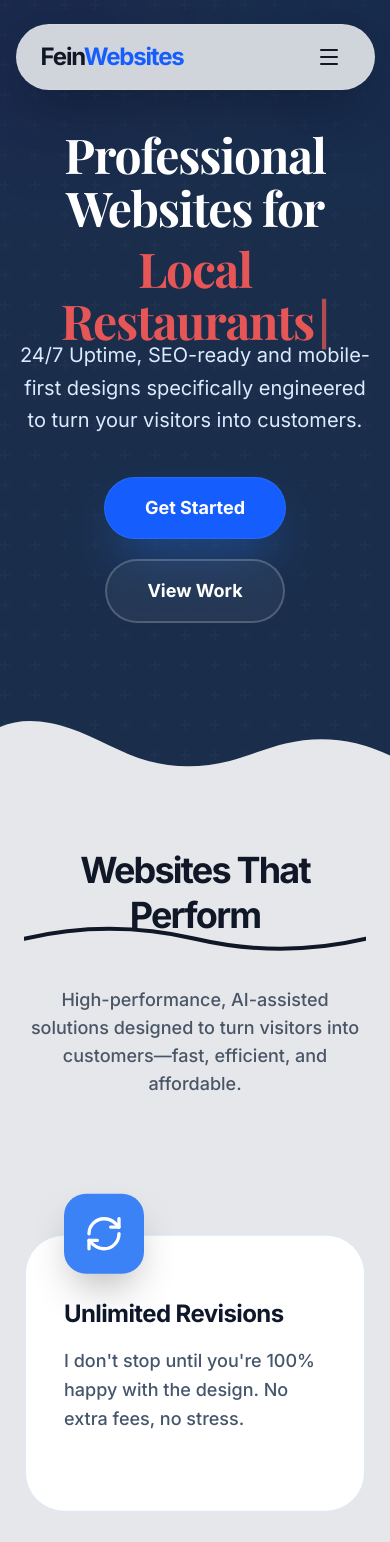
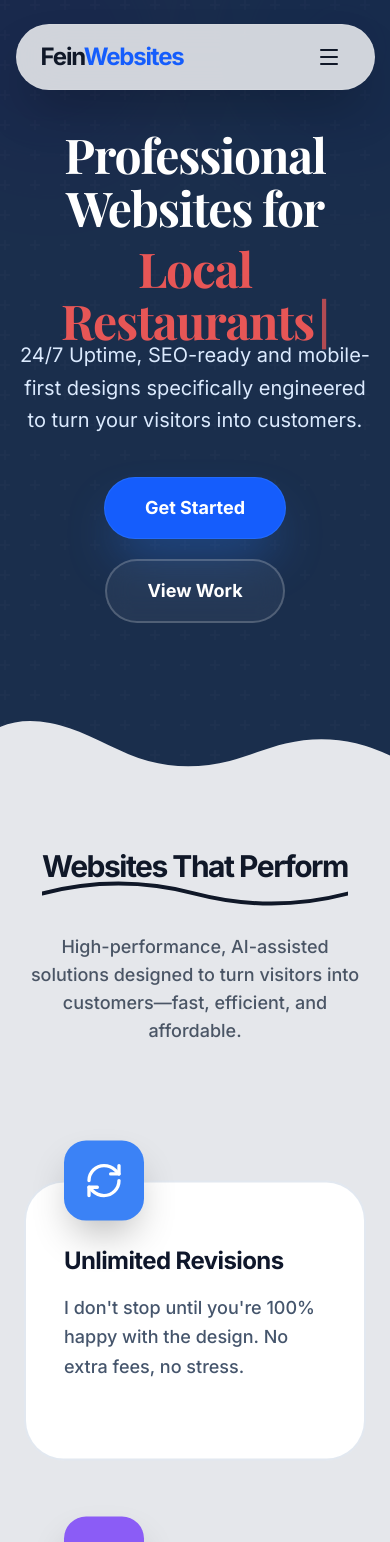
Before and after one commit to justinfei9/FeinWebsites, a React (Vite) app: page / in a window 390 px wide. Shown: the top 1542 px of the page. Built offline with nearby package versions, Linux system fonts and the light colour scheme.

Commit message:
updating services section to be more optimized on mobile

```diff
--- a/components/About.tsx
+++ b/components/About.tsx
@@ -92,13 +92,13 @@ const About: React.FC = () => {
             <div className="relative z-10 rounded-[calc(3.5rem-3px)] overflow-hidden aspect-[4/5] m-[3px]">
               <img
                 src="./content/FounderPic.webp"
-                alt="Justin Fein"
+                alt="Justin Feinman"
                 className="w-full h-full object-cover transition-transform duration-700 group-hover:scale-105"
               />
               <div className="absolute inset-0 bg-gradient-to-t from-blue-900/60 via-blue-900/10 to-transparent opacity-80" />
 
               <div className="absolute bottom-8 left-8 transition-transform duration-500 group-hover:-translate-y-2 text-white">
-                <h3 className="text-3xl font-black tracking-tighter uppercase leading-none drop-shadow-lg">Justin Fein</h3>
+                <h3 className="text-3xl font-black tracking-tighter uppercase leading-none drop-shadow-lg">Justin Feinman</h3>
                 <p className="text-blue-200 font-bold uppercase tracking-widest text-sm mt-2 drop-shadow-md">Owner and Solo Developer</p>
               </div>
             </div>
--- a/components/Services.tsx
+++ b/components/Services.tsx
@@ -50,7 +50,7 @@ const AnimatedUnderlineText = ({ text, isInView }: { text: string; isInView: boo
     <div className="relative inline-block w-fit">
       {/* The Headline with Reveal Animation */}
       <motion.h2
-        className="text-4xl md:text-7xl font-black tracking-tighter leading-tight text-gray-900 dark:text-white"
+        className="text-3xl sm:text-4xl md:text-7xl font-black tracking-tighter leading-tight text-gray-900 dark:text-white"
         initial={{
           opacity: 0,
           clipPath: "inset(0% 100% 0% 0%)" // Fully clipped from the right
@@ -69,7 +69,7 @@ const AnimatedUnderlineText = ({ text, isInView }: { text: string; isInView: boo
       </motion.h2>
 
       {/* The Underline - Deep Curve Version */}
-      <div className="absolute -bottom-4 md:-bottom-7 left-0 w-full overflow-visible">
+      <div className="absolute -bottom-6 md:-bottom-7 left-0 w-full overflow-visible">
         <motion.svg
           width="100%"
           height="30"
@@ -107,7 +107,8 @@ const AnimatedUnderlineText = ({ text, isInView }: { text: string; isInView: boo
 // --- MAIN SERVICES SECTION ---
 const Services: React.FC = () => {
   const sectionRef = useRef(null);
-  const isInView = useInView(sectionRef, { once: true, amount: 0.2 });
+  const headerRef = useRef(null);
+  const headerInView = useInView(headerRef, { once: true, amount: 0.1 });
 
   const { scrollYProgress } = useScroll({
     target: sectionRef,
@@ -132,12 +133,15 @@ const Services: React.FC = () => {
     >
       <motion.div style={{ y: contentY }} className="max-w-7xl mx-auto px-6 w-full">
 
-        <div className="flex flex-col items-center justify-center text-center mb-24">
-          <AnimatedUnderlineText text="Websites That Perform" isInView={isInView} />
+        <div
+          ref={headerRef}
+          className="flex flex-col items-center justify-center text-center mb-24"
+        >
+          <AnimatedUnderlineText text="Websites That Perform" isInView={headerInView} />
 
           <motion.p
             initial={{ opacity: 0 }}
-            animate={isInView ? { opacity: 1 } : {}}
+            animate={headerInView ? { opacity: 1 } : {}}
             transition={{ delay: 0.5, duration: 0.8 }}
             className="mt-12 text-lg md:text-2xl text-gray-600 dark:text-gray-400 font-medium max-w-2xl"
           >
@@ -152,7 +156,7 @@ const Services: React.FC = () => {
               initial={{ opacity: 0, y: 30 }}
               whileInView={{ opacity: 1, y: 0 }}
               viewport={{ once: true }}
-              transition={{ duration: 0.5, delay: i * 0.2 }}
+              transition={{ duration: 0.5, delay: i * 0.15 }}
             >
               <ShimmerCard {...f} />
             </motion.div>
```
